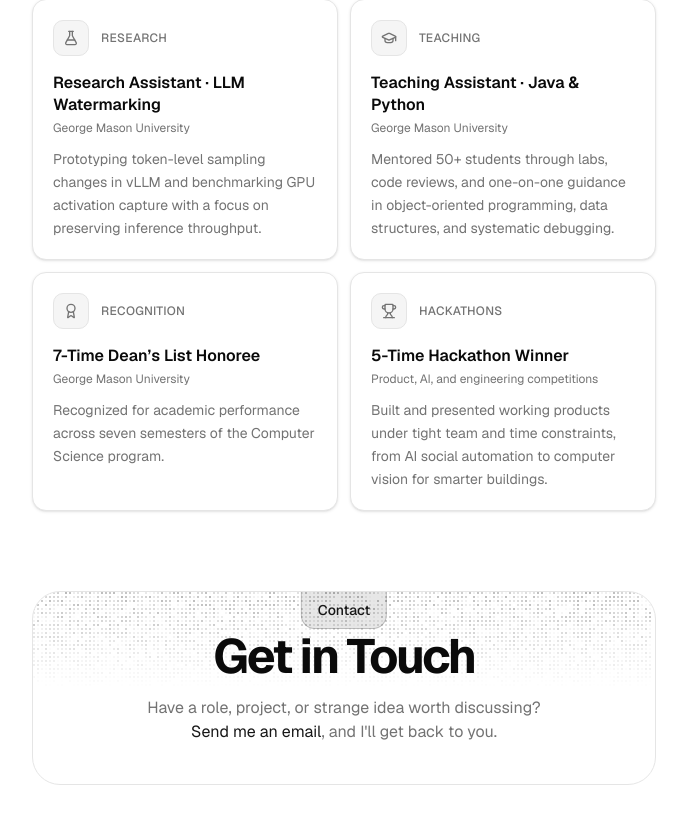
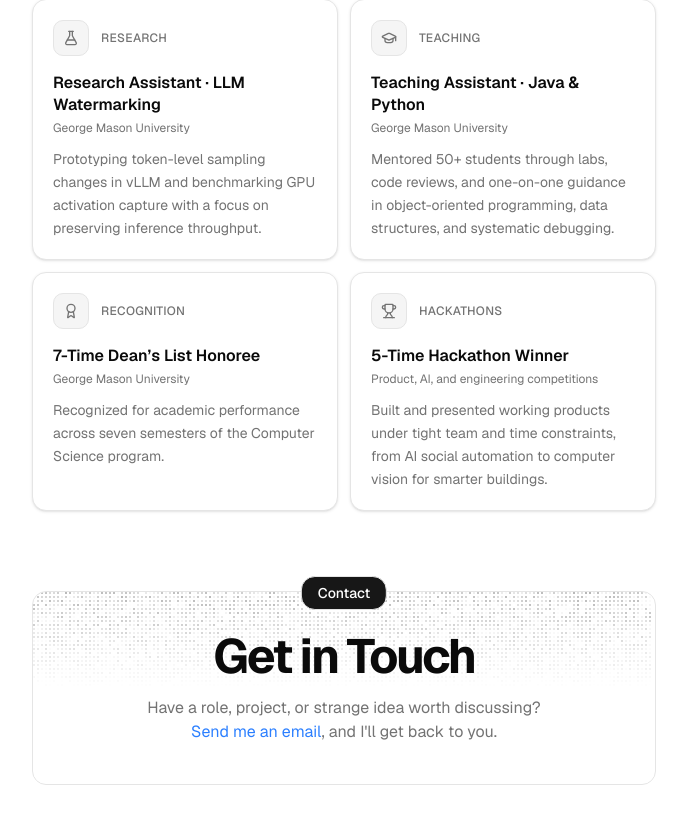
Before and after one commit to tejdeeppathipati/portfolio, a Next.js app: page / in a window 1280 px wide. Shown: the part 3651-4474 px from the top of the page, without its empty margins (296-983 px from the left). Built offline with nearby package versions, Linux system fonts and the light colour scheme.

Commit message:
Restore original portfolio UI

```diff
--- a/src/components/section/contact-section.tsx
+++ b/src/components/section/contact-section.tsx
@@ -4,9 +4,9 @@ import { DATA } from "@/data/resume";
 
 export default function ContactSection() {
   return (
-    <div className="border rounded-[1.75rem] p-10 relative overflow-hidden bg-card">
-      <div className="absolute -top-px border border-primary/20 bg-primary/10 z-10 rounded-b-xl px-4 py-1.5 left-1/2 -translate-x-1/2">
-        <span className="text-primary text-sm font-medium">Contact</span>
+    <div className="border rounded-xl p-10 relative">
+      <div className="absolute -top-4 border bg-primary z-10 rounded-xl px-4 py-1 left-1/2 -translate-x-1/2">
+        <span className="text-background text-sm font-medium">Contact</span>
       </div>
       <div className="absolute inset-0 top-0 left-0 right-0 h-1/2 rounded-xl overflow-hidden">
         <FlickeringGrid
@@ -27,7 +27,7 @@ export default function ContactSection() {
           Have a role, project, or strange idea worth discussing?{" "}
           <Link
             href={`mailto:${DATA.contact.email}`}
-            className="text-primary hover:underline underline-offset-4 focus-visible:outline-none focus-visible:ring-2 focus-visible:ring-ring focus-visible:ring-offset-2 rounded-sm"
+            className="text-blue-500 hover:underline underline-offset-4 focus-visible:outline-none focus-visible:ring-2 focus-visible:ring-ring focus-visible:ring-offset-2 rounded-sm"
           >
             Send me an email
           </Link>
```
